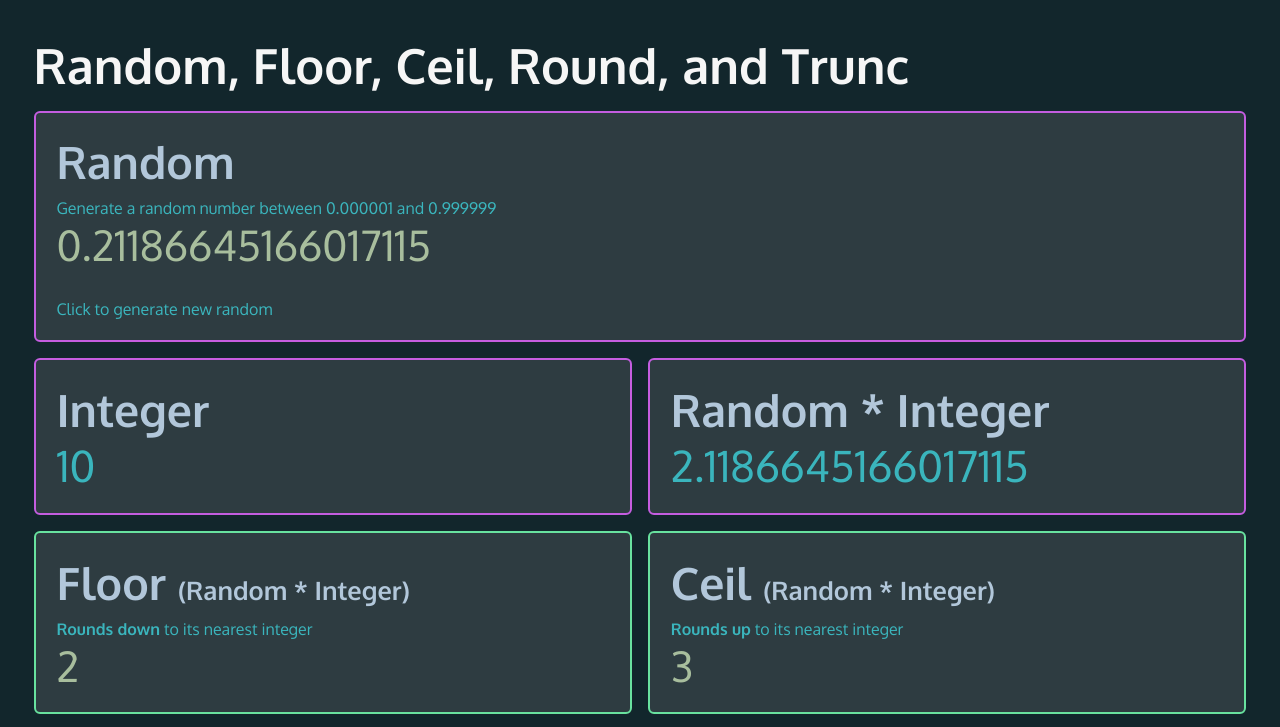
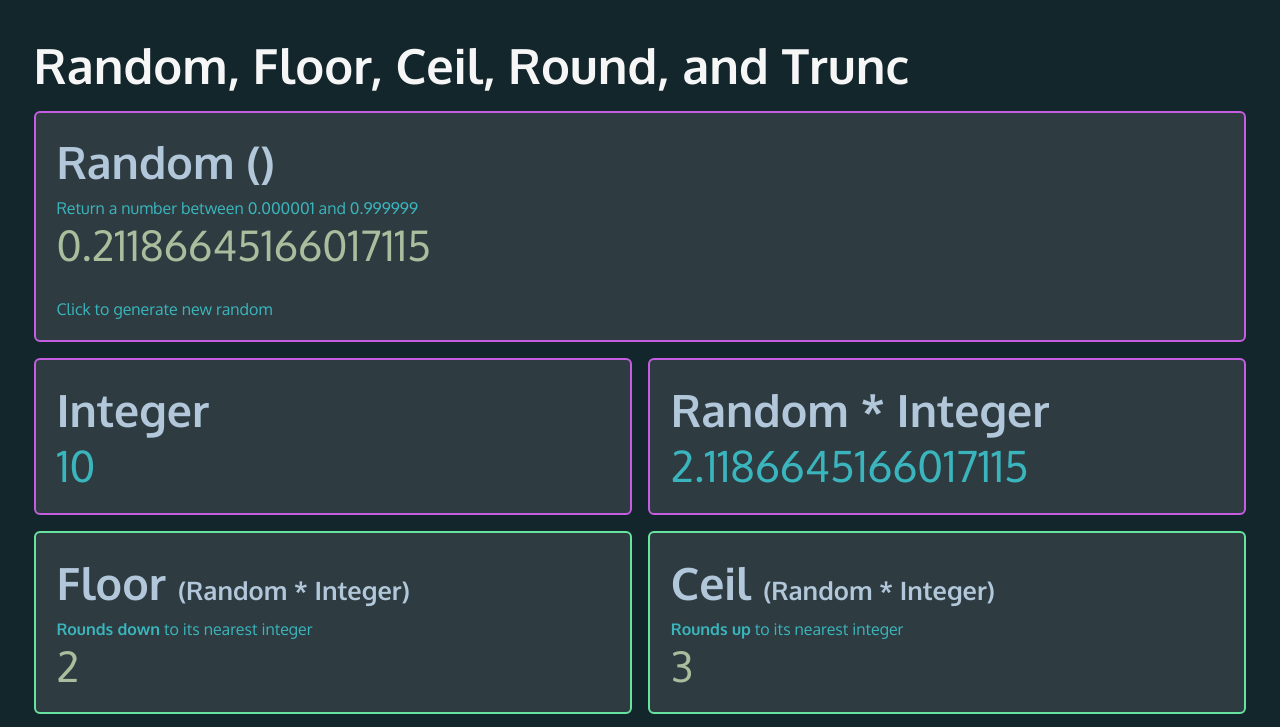
Before and after one commit to jsohndata/common-javascript-math-methods, a plain HTML site: page index.html in a window 1280 px wide. Shown: the top 727 px of the page. Drawn offline with Linux system fonts and the light colour scheme.

Commit message:
UPDATED html
minor text change

```diff
--- a/index.html
+++ b/index.html
@@ -41,8 +41,8 @@
 
     <main>
         <div style="flex-basis: 100%;" onclick="render()">
-            <h2>Random</h2>
-            <p class="caption">Generate a random number between 0.000001 and 0.999999</p>
+            <h2>Random ()</h2>
+            <p class="caption">Return a number between 0.000001 and 0.999999</p>
             <p class="random"></p>
             <p class="caption"><br>Click to generate new random</p>
         </div>
```
